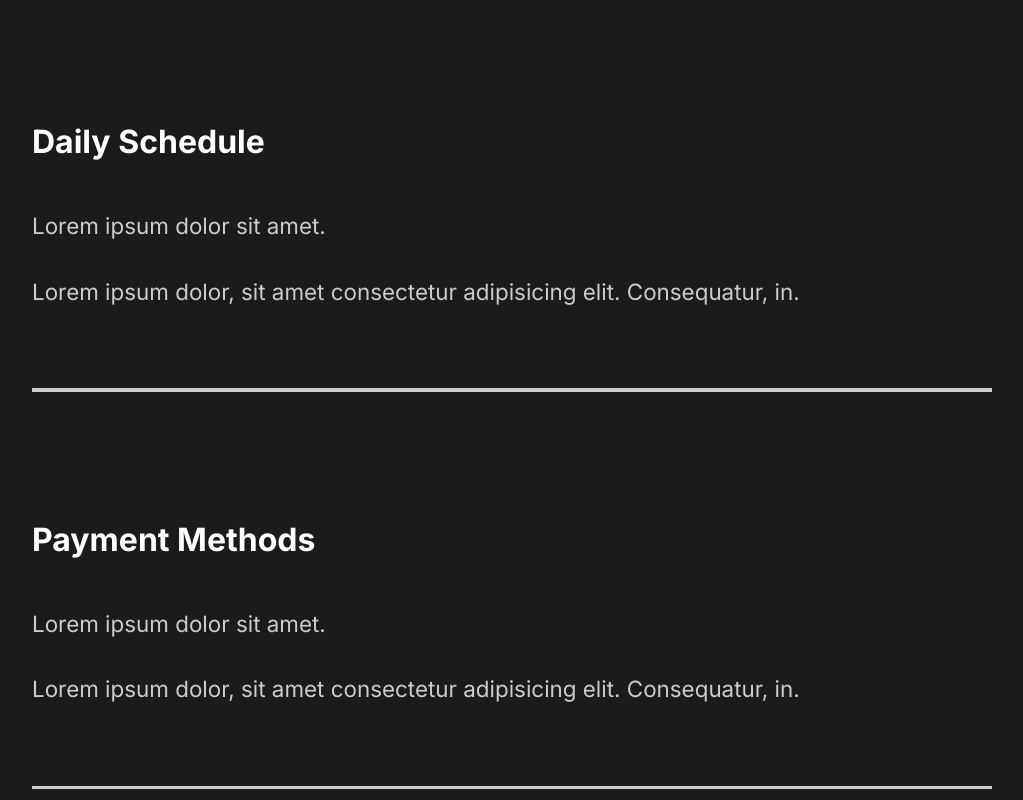
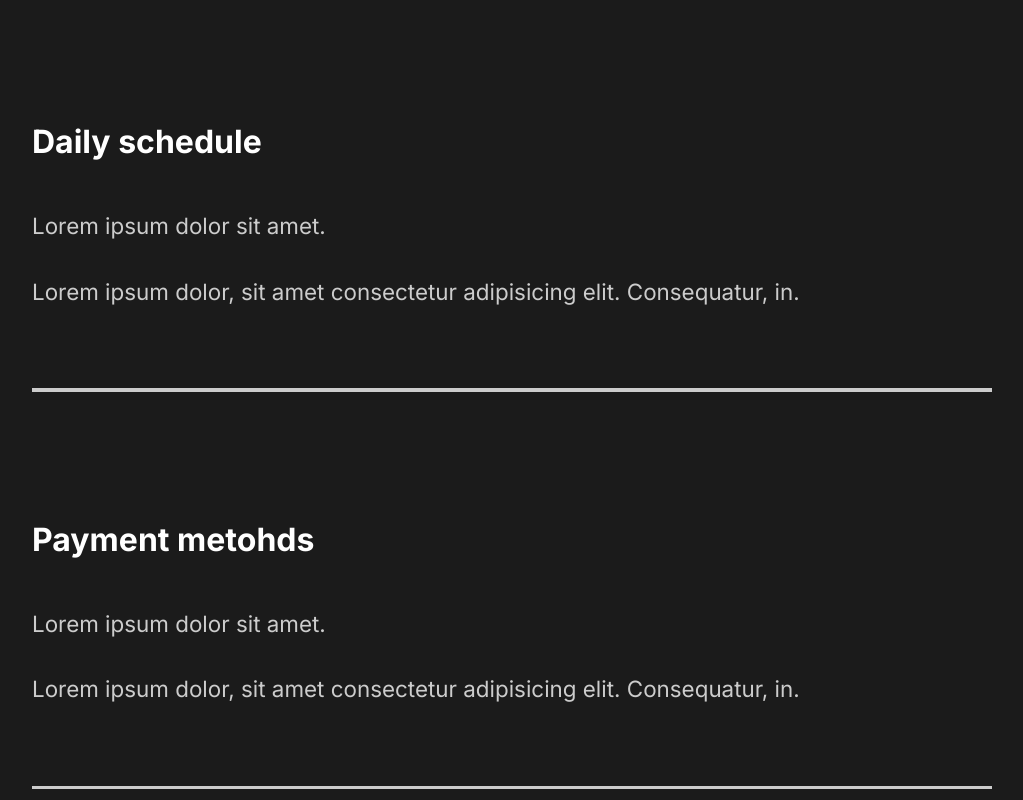
Before and after one commit to olivierpoisson/Capture-Portfolio, a React (Create React App) app in the folder capture_portfolio_app/: page / in a window 1280 px wide. Shown: the part 2580-3380 px from the top of the page, without its empty margins (128-1151 px from the left). Built offline with nearby package versions, Linux system fonts and the light colour scheme.

Commit message:
FAQ Animation

```diff
--- a/capture_portfolio_app/src/components/FAQSection.js
+++ b/capture_portfolio_app/src/components/FAQSection.js
@@ -1,6 +1,7 @@
 import styled from "styled-components";
 import { About } from "../styles";
 import Toggle from "./Toggle";
+import { AnimateSharedLayout } from "framer-motion";
 
 const FAQSection = () => {
     return (
@@ -8,9 +9,8 @@
             <h2>
                 Any Questions <span>FAQ</span>
             </h2>
-            <Toggle>
-                <div className="question">
-                    <h4>How do i start ?</h4>
+            <AnimateSharedLayout>
+                <Toggle title="How do i start ?">
                     <div className="answer">
                         <p>Lorem ipsum dolor sit amet.</p>
                         <p>
@@ -18,11 +18,8 @@
                             elit. Consequatur, in.
                         </p>
                     </div>
-                    <div className="faq-line"></div>
-                </div>
                 </Toggle>
-            <div className="question">
-                <h4>Daily Schedule</h4>
+                <Toggle title="Daily schedule">
                     <div className="answer">
                         <p>Lorem ipsum dolor sit amet.</p>
                         <p>
@@ -30,10 +27,8 @@
                             elit. Consequatur, in.
                         </p>
                     </div>
-                <div className="faq-line"></div>
-            </div>
-            <div className="question">
-                <h4>Payment Methods</h4>
+                </Toggle>
+                <Toggle title="Payment metohds">
                     <div className="answer">
                         <p>Lorem ipsum dolor sit amet.</p>
                         <p>
@@ -41,10 +36,8 @@
                             elit. Consequatur, in.
                         </p>
                     </div>
-                <div className="faq-line"></div>
-            </div>
-            <div className="question">
-                <h4>What services do you offer ?</h4>
+                </Toggle>
+                <Toggle title="What services do you offer ?">
                     <div className="answer">
                         <p>Lorem ipsum dolor sit amet.</p>
                         <p>
@@ -52,8 +45,8 @@
                             elit. Consequatur, in.
                         </p>
                     </div>
-                <div className="faq-line"></div>
-            </div>
+                </Toggle>
+            </AnimateSharedLayout>
         </FAQ>
     );
 };
--- a/capture_portfolio_app/src/components/Toggle.js
+++ b/capture_portfolio_app/src/components/Toggle.js
@@ -1,9 +1,17 @@
+import { motion } from "framer-motion";
 import { useState } from "react";
 
-const Toggle = ({ children }) => {
+const Toggle = ({ children, title }) => {
     const [toggle, setToggle] = useState(true);
     return (
-        <div onClick={() => setToggle(!toggle)}>{toggle ? children : ""}</div>
+        <motion.div
+            layout
+            className="question"
+            onClick={() => setToggle(!toggle)}>
+            <motion.h4 layout="false">{title}</motion.h4>
+            {toggle ? children : ""}
+            <div className="faq-line"></div>
+        </motion.div>
     );
 };
 
```
Lines whose indentation alone changed are shown as unchanged.
